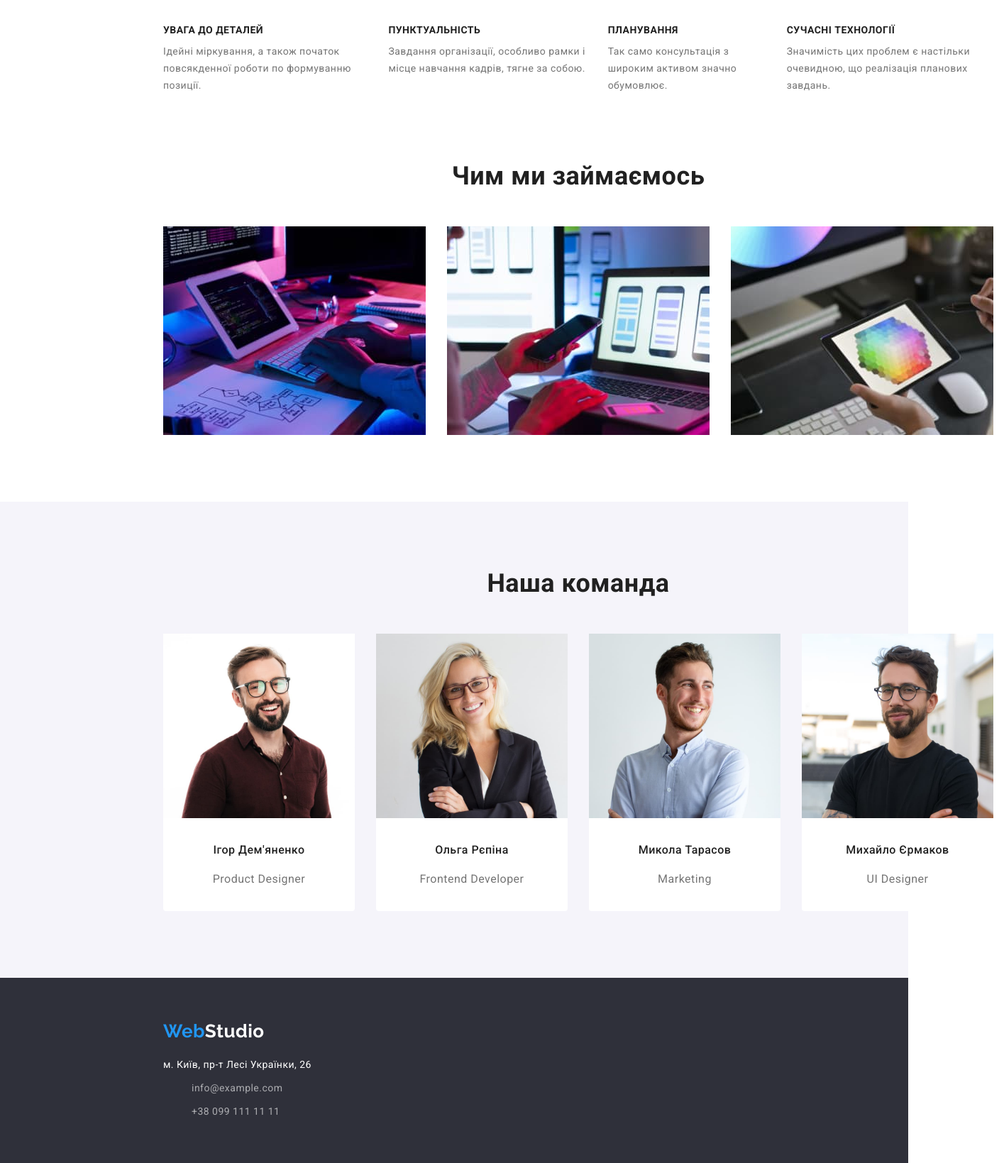
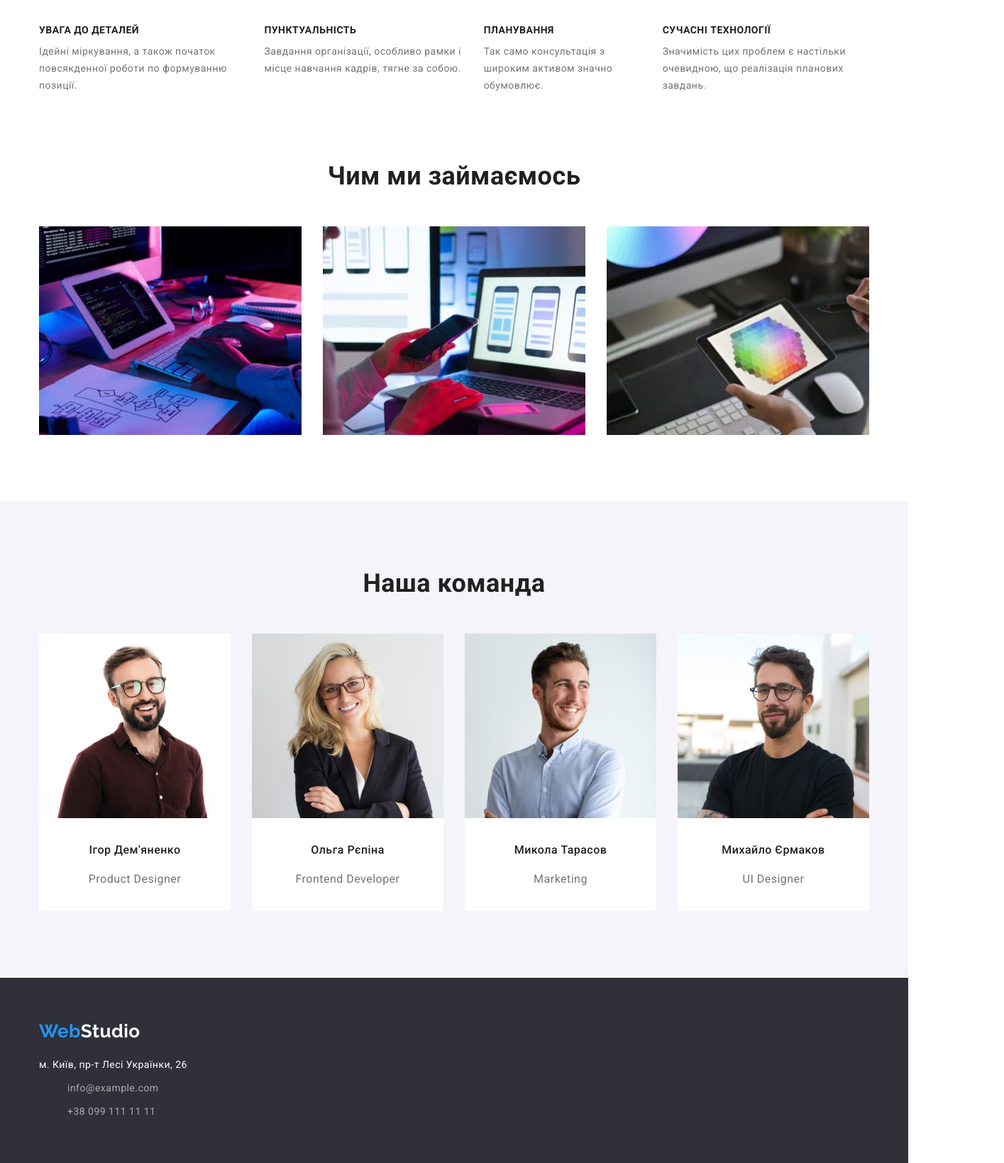
Before and after one commit to kristinamuse/goit-markup-hw-03, a plain HTML site: page index.html in a window 1280 px wide. Shown: the part 340-1979 px from the top of the page at 71% size, 1415 px wide, since content can reach past the window. Drawn offline with nearby package versions, Linux system fonts and the light colour scheme.

Commit message:
Correct main padding

```diff
--- a/css/styles.css
+++ b/css/styles.css
@@ -58,7 +58,7 @@ img{
 
 /* header */
 .header{
-    padding: 0px 215px;
+    /* padding: 0px 215px; */
     border-bottom: 1px solid #ECECEC;
 }
 
@@ -212,7 +212,7 @@ img{
 
 /* advantages */
 .advantages{
-    padding: 94px 215px 0px;
+    padding: 94px 0px 0px;
 }
 
 .advantages-list{
@@ -242,7 +242,7 @@ img{
 
 /* what we do */
 .work{
-    padding: 94px 215px;
+    padding: 94px 0px;
 }
 
 .images-list{
@@ -259,7 +259,7 @@ img{
 /* team */
 .team{
     background-color:var(--secondary-background-colour) ;
-    padding: 94px 215px;
+    padding: 94px 0px;
 }
 
 .team-card{
@@ -294,7 +294,7 @@ img{
 /* footer */
 .footer{
     background-color:#2F303A;
-    padding: 60px 215px;
+    padding: 60px 0px;
 }
 
 .footer .logo{
```
Also changed, not shown: index.html (line endings or trailing spaces), portfolio.html (line endings or trailing spaces).
